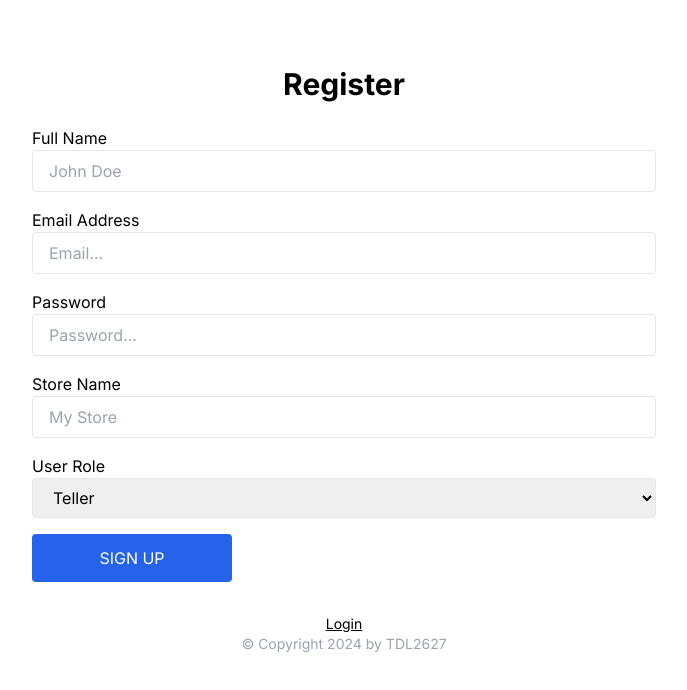
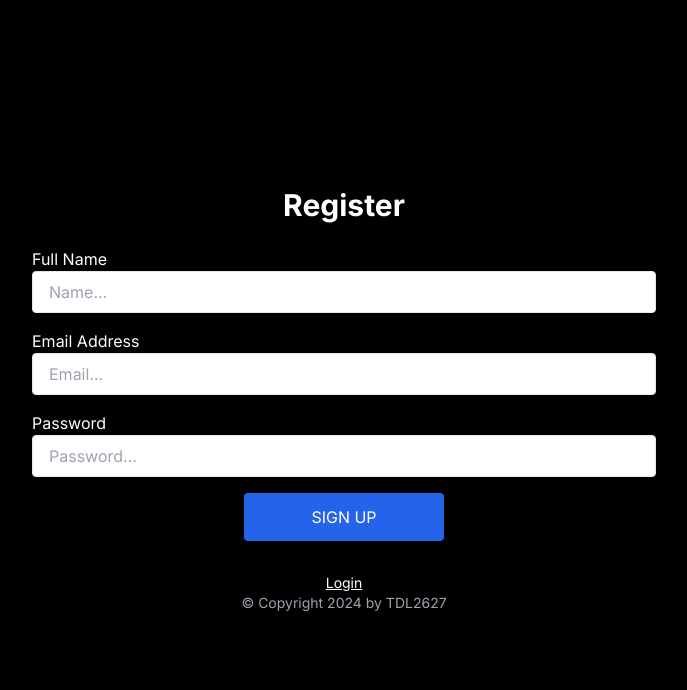
Before and after one commit to TDL2627/Basic-Commerce-Front-End, a Next.js app: page /pages/register in a window 1280 px wide. Shown: the top 690 px of the page, without its empty margins (296-983 px from the left). Built offline with nearby package versions, Linux system fonts and the light colour scheme.

Commit message:
added firebase auth and can create customers

```diff
--- a/package.json
+++ b/package.json
@@ -10,6 +10,7 @@
   },
   "dependencies": {
     "axios": "^1.6.7",
+    "firebase": "^10.8.1",
     "next": "14.1.0",
     "react": "^18",
     "react-dom": "^18"
--- /dev/null
+++ b/src/app/components/spinner/index.tsx
@@ -0,0 +1,9 @@
+const Spinner = () => {
+    return (
+      <div className="flex justify-center items-center ">
+        <div className="spinner"></div>
+      </div>
+    );
+  };
+
+  export default Spinner;
--- /dev/null
+++ b/src/app/firebase/index.ts
@@ -0,0 +1,22 @@
+import { initializeApp, getApps } from "firebase/app";
+import { getFirestore } from "firebase/firestore";
+import { EmailAuthProvider } from "firebase/auth";
+import { getAuth } from "firebase/auth";
+
+const firebaseConfig = {
+    apiKey: "AIzaSyDktl6Vropk7OS4WIjGuGCZ-aAPQccyTtQ",
+    authDomain: "basic-commerce-2627.firebaseapp.com",
+    projectId: "basic-commerce-2627",
+    storageBucket: "basic-commerce-2627.appspot.com",
+    messagingSenderId: "493477090956",
+    appId: "1:493477090956:web:8ac7b1f99cd7b840a14da9"
+  };
+
+// Initialize Firebase
+let app = getApps().length === 0 ? initializeApp(firebaseConfig) : getApps()[0];
+const provider = new EmailAuthProvider();
+const db = getFirestore(app);
+const auth = getAuth(app);
+
+export { provider, auth };
+export default db;
--- a/src/app/globals.css
+++ b/src/app/globals.css
@@ -1,3 +1,22 @@
 @tailwind base;
 @tailwind components;
 @tailwind utilities;
+
+
+@keyframes spin {
+    0% {
+      transform: rotate(0deg);
+    }
+    100% {
+      transform: rotate(360deg);
+    }
+  }
+
+  .spinner {
+    border: 4px solid rgba(0, 0, 0, 0.1);
+    border-left-color: #4299e1;
+    border-radius: 50%;
+    width: 20px;
+    height: 20px;
+    animation: spin 1s linear infinite;
+  }
--- a/src/app/page.tsx
+++ b/src/app/page.tsx
@@ -1,9 +1,17 @@
 import Image from "next/image";
-
+import Link from "next/link";
 export default function Home() {
   return (
-    <main className=" w-full min-h-screen flex justify-center items-center bg-black text-white">
-     <h1 className="text-5xl">Basic Commerce</h1>
+    <main className=" w-full min-h-screen grid content-center justify-items-center bg-black text-white">
+      <h1 className="text-5xl">Basic Commerce</h1>
+      <div className=" lg:flex lg:gap-10  my-5 lg:mt-20">
+        <Link className="p-3 bg-blue-600 mx-auto hover:bg-blue-800 text-white text-center md:w-[200px] w-full rounded" href={"/pages/login"}>
+          Login
+        </Link>
+        <Link className="p-3 bg-green-600 mx-auto hover:bg-green-800 text-center text-white md:w-[200px] w-full rounded" href={"/pages/register"}>
+          Register
+        </Link>
+      </div>
     </main>
   );
 }
--- a/src/app/pages/dashboard/page.tsx
+++ b/src/app/pages/dashboard/page.tsx
@@ -4,6 +4,7 @@ export default function Dashboard() {
     return (
       <div className=" w-full min-h-screen flex justify-center items-center bg-black text-white">
        <h1 className="text-5xl">Dashboard</h1>
+
       </div>
     );
   }
--- a/src/app/pages/login/page.tsx
+++ b/src/app/pages/login/page.tsx
@@ -3,19 +3,41 @@
 import React, { FormEventHandler, useState } from "react";
 import { useRouter } from "next/navigation";
 import Link from "next/link";
-
+import { signInWithEmailAndPassword } from "firebase/auth";
+import { auth } from "../../firebase";
+import Spinner from "@/app/components/spinner";
 export default function Login() {
   const [email, setEmail] = useState<string>("");
   const [password, setPassword] = useState<string>("");
   const router = useRouter();
+  const [loading, setLoading] = useState(false);
+  const [error, setError] = useState<string>("");
 
-  const handleSubmit: FormEventHandler<HTMLFormElement> = (e) => {
+  const handleSubmit = (e: any) => {
     e.preventDefault();
-    // LoginUser(email, password, router);
+    setError("");
+    setLoading(true);
+    signInWithEmailAndPassword(auth, email, password)
+      .then(async (userCredential) => {
+        const user = userCredential.user;
+        console.log(user, "aye");
+        setLoading(false);
+        if (email == "admin@gmail.com") {
+          router.push("/pages/dashboard");
+        }else{
+          router.push("/pages/products");
+
+        }
+      })
+      .catch((error: any) => {
+        console.error(error);
+        setError("Login Failed!");
+        setLoading(false);
+      });
   };
 
   return (
-    <main className="w-full h-[90vh] flex items-center justify-center flex-col px-4">
+    <main className="w-full text-white bg-black h-screen flex items-center justify-center flex-col px-4">
       <h2 className="text-3xl font-bold mb-6">Sign in </h2>
       <form
         className="flex flex-col md:w-1/2 w-full mb-8"
@@ -26,7 +48,7 @@ export default function Login() {
           type="email"
           name="email"
           id="email"
-          className="border-[1px] py-2 px-4 rounded mb-4"
+          className="border-[1px] text-black py-2 px-4 rounded mb-4"
           required
           value={email}
           onChange={(e) => setEmail(e.target.value)}
@@ -38,20 +60,31 @@ export default function Login() {
           name="password"
           id="password"
           required
-          className="border-[1px] py-2 px-4 rounded  mb-4"
+          className="border-[1px] text-black py-2 px-4 rounded  mb-4"
           value={password}
           onChange={(e) => setPassword(e.target.value)}
           placeholder="Password..."
         />
         <button
           type="submit"
-          className="p-3 bg-blue-600 hover:bg-blue-800 text-white md:w-[200px] w-full rounded"
+          className="p-3 bg-blue-600 mx-auto hover:bg-blue-800 text-white md:w-[200px] w-full rounded"
         >
-          LOG IN
+          {loading == true ? (
+            <>
+              <Spinner />
+            </>
+          ) : (
+            <>LOG IN</>
+          )}
         </button>
+        {error !== "" && (
+          <>
+            <p className="text-red-500">{error}</p>
+          </>
+        )}
       </form>
       <Link
-        className="text-black  text-center text-sm underline"
+        className="text-white  text-center text-sm underline"
         href="/pages/register"
       >
         Register
--- a/src/app/pages/register/page.tsx
+++ b/src/app/pages/register/page.tsx
@@ -3,34 +3,66 @@
 import React, { FormEventHandler, useState } from "react";
 import { useRouter } from "next/navigation";
 import Link from "next/link";
-
+import Spinner from "@/app/components/spinner";
+import { createUserWithEmailAndPassword } from "firebase/auth";
+import { auth } from "../../firebase";
+import axios from "axios";
 export default function Register() {
   const [email, setEmail] = useState("");
   const [password, setPassword] = useState("");
   const [name, setName] = useState("");
-  const [store, setStore] = useState("");
-  const [role, setRole] = useState<any>("teller"); // Set a default role
   const router = useRouter();
+  const [loading, setLoading] = useState(false);
+  const [error, setError] = useState<string>("");
+
 
   const handleSubmit = (e: any) => {
     e.preventDefault();
+    setError("");
+    setLoading(true);
+    createUserWithEmailAndPassword(auth, email, password)
+      .then(async (userCredential) => {
+        await axios.post(
+          "https://basic-commerce-back-end.vercel.app/customer",
+          {
+            email,
+            name,
+          }
+        );
+        const user = userCredential.user;
+        console.log(user, "aye");
+        if (email == "admin@gmail.com") {
+          router.push("/pages/dashboard");
+        }else{
+          router.push("/pages/products");
+        }
+        setLoading(false);
+      })
+      .catch((error: any) => {
+        console.error(error);
+        setError("Register Failed!");
+        setLoading(false);
+      });
     // SignUpUser(email, password, store, name, role, router);
   };
 
   return (
-    <main className="w-full h-[90vh] flex items-center justify-center flex-col px-4">
+    <main className="w-full h-screen bg-black text-white flex items-center justify-center flex-col px-4">
       <h2 className="text-3xl font-bold mb-6">Register</h2>
-      <form className="flex flex-col md:w-1/2 w-full mb-8" onSubmit={handleSubmit}>
+      <form
+        className="flex flex-col md:w-1/2 w-full mb-8"
+        onSubmit={handleSubmit}
+      >
         <label htmlFor="name">Full Name</label>
         <input
           type="text"
           name="name"
           id="name"
-          className="border-[1px] py-2 px-4 rounded mb-4"
+          className="border-[1px] text-black py-2 px-4 rounded mb-4"
           required
           value={name}
           onChange={(e) => setName(e.target.value)}
-          placeholder="John Doe"
+          placeholder="Name..."
         />
 
         <label htmlFor="email">Email Address</label>
@@ -38,7 +70,7 @@ export default function Register() {
           type="email"
           name="email"
           id="email"
-          className="border-[1px] py-2 px-4 rounded mb-4"
+          className="border-[1px] text-black py-2 px-4 rounded mb-4"
           required
           value={email}
           onChange={(e) => setEmail(e.target.value)}
@@ -51,44 +83,34 @@ export default function Register() {
           name="password"
           id="password"
           required
-          className="border-[1px] py-2 px-4 rounded mb-4"
+          className="border-[1px] text-black py-2 px-4 rounded mb-4"
           value={password}
           onChange={(e) => setPassword(e.target.value)}
           placeholder="Password..."
         />
 
-        <label htmlFor="store">Store Name</label>
-        <input
-          type="text"
-          name="store"
-          id="store"
-          className="border-[1px] py-2 px-4 rounded mb-4"
-          required
-          value={store}
-          onChange={(e) => setStore(e.target.value)}
-          placeholder="My Store"
-        />
-
-        <label htmlFor="role">User Role</label>
-        <select
-          name="role"
-          id="role"
-          className="border-[1px] py-2 px-4 rounded mb-4"
-          value={role}
-          onChange={(e) => setRole(e.target.value)}
-        >
-          <option value="teller">Teller</option>
-          <option value="owner">Owner</option>
-        </select>
-
         <button
           type="submit"
-          className="p-3 bg-blue-600 hover:bg-blue-800 text-white md:w-[200px] w-full rounded"
+          className="p-3 mx-auto bg-blue-600 hover:bg-blue-800 text-white md:w-[200px] w-full rounded"
         >
-          SIGN UP
+          {loading == true ? (
+            <>
+              <Spinner />
+            </>
+          ) : (
+            <>SIGN UP</>
+          )}
         </button>
       </form>
-      <Link className="text-black text-center text-sm underline" href="/pages/login">
+      {error !== "" && (
+          <>
+            <p className="text-red-500">{error}</p>
+          </>
+        )}
+      <Link
+        className="text-white text-center text-sm underline"
+        href="/pages/login"
+      >
         Login
       </Link>
       <p className="text-gray-400 text-center text-sm">
```
Also changed, not shown: 1 other file (tests, documents, lock files or other folders).
